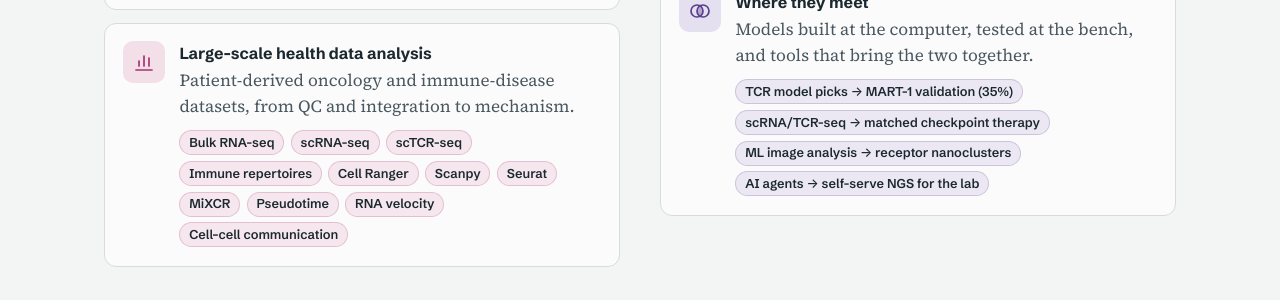
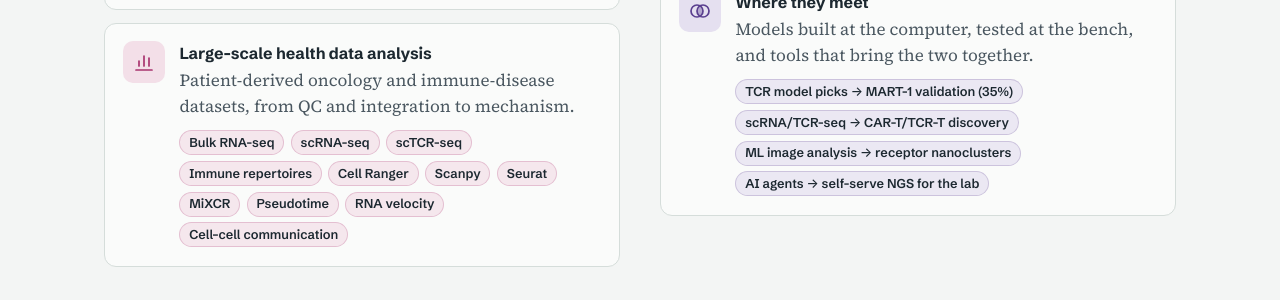
Before and after one commit to sys0507/sys0507.github.io, a Jekyll site: the page built from index.html, in a window 1280 px wide and 900 px high, scrolled down 7588 px. Shown: the part 146-446 px from the top of the window. Built offline with Jekyll 4.4.1, drawn with Linux system fonts in a browser that asks for light colours.

Commit message:
Toolkit: Where they meet chip now reads scRNA/TCR-seq → CAR-T/TCR-T discovery
Co-Authored-By: Claude Opus 5.5 <noreply@anthropic.com>
Claude-Session: https://claude.ai/code/session_01EzLeK1VxvnqC3fWeiYiGdY

```diff
--- a/_data/skills.yml
+++ b/_data/skills.yml
@@ -42,4 +42,4 @@ meet:
   - area: "Where they meet"
     icon: "merge"
     summary: "Models built at the computer, tested at the bench, and tools that bring the two together."
-    tools: ["TCR model picks → MART-1 validation (35%)", "scRNA/TCR-seq → matched checkpoint therapy", "ML image analysis → receptor nanoclusters", "AI agents → self-serve NGS for the lab"]
+    tools: ["TCR model picks → MART-1 validation (35%)", "scRNA/TCR-seq → CAR-T/TCR-T discovery", "ML image analysis → receptor nanoclusters", "AI agents → self-serve NGS for the lab"]
```
